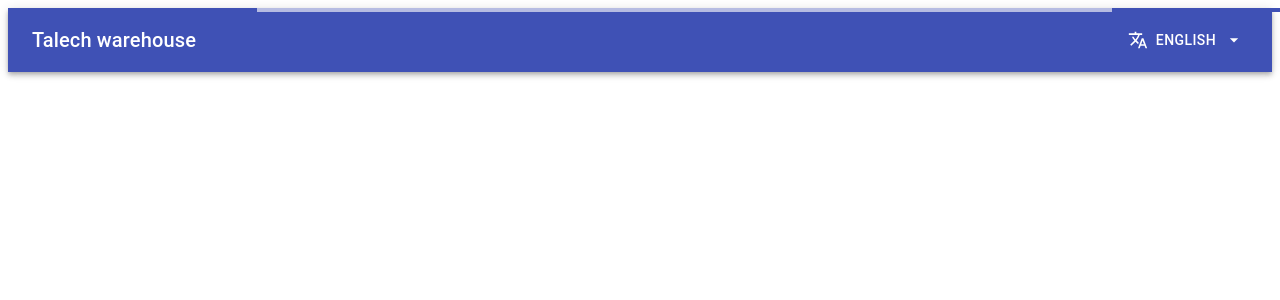
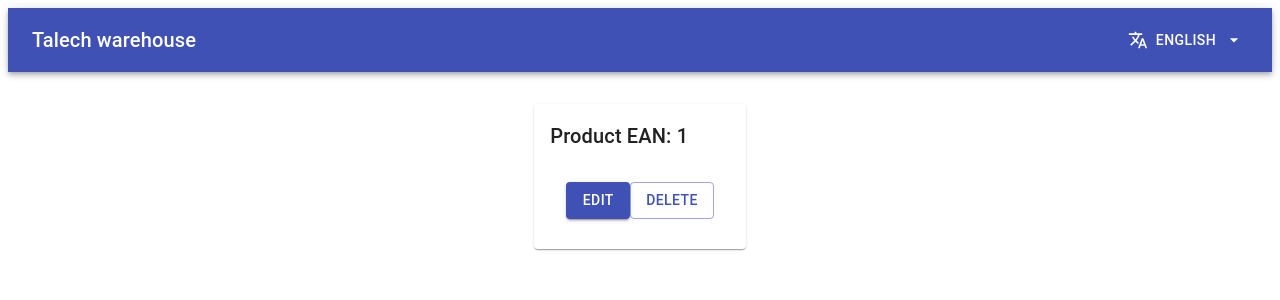
Before and after one commit to mchavkin/talech, a React (Create React App) app: page /products/1 in a window 1280 px wide. Shown: the top 300 px of the page. Built offline with nearby package versions, Linux system fonts and the light colour scheme.

Commit message:
Preview, new added or edited entries are forwarded to edit page with updated ean.

```diff
--- a/src/components/MessageDisplay/MessageDisplay.js
+++ b/src/components/MessageDisplay/MessageDisplay.js
@@ -10,7 +10,6 @@ export default function MessageDisplay() {
     const dispatch = useDispatch();
     const {t} = useTranslation();
     const handleClose = () => dispatch(clearMessage());
-    debugger
     return (
         <Snackbar
             open={!!message}
--- a/src/components/pages/EditProduct/EditProduct.js
+++ b/src/components/pages/EditProduct/EditProduct.js
@@ -1,21 +1,22 @@
 import React from "react";
-import {Redirect, useParams} from "react-router";
+import {Redirect, useHistory} from "react-router";
 import {useDispatch, useSelector} from "react-redux";
-import {editEntry, clearMessage, loading} from "../../../redux/actions";
+import {clearMessage, loading, saveEditedEntry} from "../../../redux/actions";
 import AddEditProduct from "../../AddEditProduct/AddEditProduct";
 
 export default function EditProduct() {
-    const {id} = useParams();
-    const entry = useSelector(state => state.entries.find(entry => id === entry.ean));
+    // const {id} = useParams();
+    const history = useHistory();
+    const selectedEntry = useSelector(state => state.selectedEntry);
     const dispatch = useDispatch();
-    const onSubmit = (entry) => dispatch(editEntry(id, entry));
+    const onSubmit = (entry) => dispatch(saveEditedEntry(selectedEntry.ean, entry, history));
 
     dispatch(clearMessage());
-    if (!entry) dispatch(loading());
+    if (!selectedEntry) dispatch(loading());
     return (
         <>
-            {!entry ? <Redirect to={'/'}/>:
-            <AddEditProduct onSubmit={onSubmit} initialInputs={entry}/>}
+            {!selectedEntry ? <Redirect to={'/'}/> :
+                <AddEditProduct onSubmit={onSubmit} initialInputs={selectedEntry}/>}
         </>
     )
 }
--- a/src/components/pages/List/List.js
+++ b/src/components/pages/List/List.js
@@ -5,7 +5,7 @@ import Paper from "@material-ui/core/Paper";
 import {makeStyles} from "@material-ui/core/styles";
 import useTranslation from "../../../utils/useTranslation";
 import {useDispatch, useSelector} from "react-redux";
-import {removeEntry, editEntry, getPage} from "../../../redux/actions";
+import {removeEntry, saveEditedEntry, getPage, selectEntry} from "../../../redux/actions";
 
 
 const fields = ['name', 'ean', 'type', 'weight', 'color', 'quantity', 'price'];
@@ -41,11 +41,16 @@ export default function List() {
 
     const handleActiveChange = (entry) => {
         const newEntry = {...entry, active: !entry.active}
-        dispatch(editEntry(entry.ean, newEntry));
+        dispatch(saveEditedEntry(entry.ean, newEntry));
     }
 
     const deleteEntry = (ean) => {
         dispatch(removeEntry(ean));
+    }
+
+    const handleSelectEntry =  (entry, edit) => {
+        dispatch(selectEntry(entry));
+        history.push(`/${entry.ean}${edit ? '/edit': ''}`);
     }
 
 
@@ -97,15 +102,15 @@ export default function List() {
                                 )}
                                 <TableCell>
                                     <Button variant="outlined" color="primary"
-                                            onClick={() => history.push(`/${product.ean}`)}>
+                                            onClick={() => {handleSelectEntry(product);}}>
                                         {t('buttons.view')}
                                     </Button>
                                     <Button variant="contained" color="primary"
-                                            onClick={() => history.push(`/${product.ean}/edit`)}>
+                                            onClick={() => handleSelectEntry(product, true)}>
                                         {t('buttons.edit')}
                                     </Button>
                                     <Button variant="contained" color="primary"
-                                            onClick={() => deleteEntry(product.ean)}>
+                                            onClick={() => deleteEntry()}>
                                         {t('buttons.delete')}
                                     </Button>
                                 </TableCell>
--- a/src/components/pages/NewProduct/NewProduct.js
+++ b/src/components/pages/NewProduct/NewProduct.js
@@ -1,18 +1,20 @@
-import React, {useState} from "react";
+import React from "react";
 import AddEditProduct from "../../AddEditProduct/AddEditProduct";
 import {useDispatch} from "react-redux";
 import {addEntry, clearMessage} from "../../../redux/actions";
+import {useHistory} from "react-router";
 
 export default function NewProduct() {
     const dispatch = useDispatch();
+    const history = useHistory();
     dispatch(clearMessage());
-    const onSubmit = (entry) => dispatch(addEntry(entry));
+    const onSubmit = (entry) => dispatch(addEntry(history, entry));
     const inputs = {
         name: '',
         ean: '',
         type: '',
         weight: '',
-        active: '',
+        active: true,
         quantity: '',
         price: '',
         color: []
--- a/src/components/pages/Preview/Preview.js
+++ b/src/components/pages/Preview/Preview.js
@@ -1,13 +1,76 @@
 import React from "react";
-import {useParams} from "react-router";
-import {useSelector} from "react-redux";
+import {useHistory, useParams} from "react-router";
+import {useDispatch, useSelector} from "react-redux";
+import Card from "@material-ui/core/Card";
+import {Typography} from "@material-ui/core";
+import useTranslation from "../../../utils/useTranslation";
+import {getEntry, removeEntry} from "../../../redux/actions";
+import {makeStyles} from "@material-ui/core/styles";
+import Button from "@material-ui/core/Button";
+
+const useStyle = makeStyles(theme => ({
+    root: {
+        display: 'flex',
+        justifyContent: 'center'
+    },
+    card: {
+        margin: theme.spacing(4),
+    },
+    body: {
+        margin: theme.spacing(2)
+    },
+    buttons: {
+        margin: theme.spacing(3)
+    }
+}))
 
 export default function Preview() {
     const {id} = useParams();
-    const entry = useSelector(state => state.entries.find(entry => id === entry.ean));
+    const {t} = useTranslation();
+    const history = useHistory();
+    const classes = useStyle();
+    const loading = useSelector(state => state.loading);
+    const entry = useSelector(state => state.selectedEntry);
+    const dispatch = useDispatch();
+
+    const deleteEntry = () => {
+        dispatch(removeEntry(entry.ean));
+        history.push('/');
+    }
+    const editEntry = () => history.push(`/${entry.ean}/edit`)
+
+    if (loading) dispatch(getEntry(id));
     return (
-        <div>
-            {JSON.stringify(entry)}
+        <div className={classes.root}>
+            <Card className={classes.card}>
+                <Typography variant={"h6"} className={classes.body}>
+                    {`${t('product')} ${t('field.ean')}: ${id}`}
+                </Typography>
+
+                {entry && Object.getOwnPropertyNames(entry).map(property => (
+                    <Typography variant={"body1"} key={property} className={classes.body}>
+                        <span>{`${t(`field.${property}`)}: `}</span>
+                        <span>
+                            {
+                                Array.isArray(entry[property]) ?
+                                    entry[property].join(', ') :
+                                    entry[property]}
+                        </span>
+                    </Typography>
+                ))}
+                <div className={classes.buttons}>
+                    <Button>
+                        <Button variant="contained" color="primary"
+                                onClick={editEntry}>
+                            {t('buttons.edit')}
+                        </Button>
+                        <Button variant="outlined" color="primary"
+                                onClick={deleteEntry}>
+                            {t('buttons.delete')}
+                        </Button>
+                    </Button>
+                </div>
+            </Card>
         </div>
     )
 }
--- a/src/persistence/storage.js
+++ b/src/persistence/storage.js
@@ -5,6 +5,7 @@ const ADD_SUCCESS = 'messages.addSuccess';
 const EDIT_SUCCESS = 'messages.editSuccess';
 const REMOVE_SUCCESS = 'messages.removeSuccess';
 const EAN_CONFLICT = 'messages.eanConflict'
+const NOT_FOUND = 'messages.notFound'
 
 
 const getAllEntries = () => JSON.parse(localStorage.getItem(WAREHOUSE)) || initialData;
@@ -42,7 +43,7 @@ export const removeEntry = (ean) => {
 export const getEntry = (ean) => {
     const warehouse = getAllEntries();
     const entry = warehouse.find(e => ean === e.ean);
-    if (!entry) throw new Error('notFound');
+    if (!entry) throw new Error(NOT_FOUND);
     return entry;
 }
 
--- a/src/redux/actionTypes.js
+++ b/src/redux/actionTypes.js
@@ -2,7 +2,7 @@ export const SET_ENTRY = 'SET_ENTRY';
 export const SET_PAGE = 'SET_PAGE';
 export const ADD_ENTRY = 'ADD_ENTRY';
 export const EDIT_ENTRY = 'EDIT_ENTRY';
-export const REMOVE_ENTRY = 'REMOVE_ENTRY';
+export const SELECTED_ENTRY = 'SELECTED_ENTRY';
 
 export const LOADING = 'LOADING';
 export const SHOW_MESSAGE = 'SHOW_MESSAGE';
--- a/src/redux/actions.js
+++ b/src/redux/actions.js
@@ -1,4 +1,4 @@
-import {CLEAR_MESSAGE, SHOW_MESSAGE, LOADING, SET_PAGE} from "./actionTypes";
+import {CLEAR_MESSAGE, SHOW_MESSAGE, LOADING, SET_PAGE, SELECTED_ENTRY} from "./actionTypes";
 import api from "../api/api";
 import store from "./store";
 
@@ -39,11 +39,13 @@ export function getPage() {
     }
 }
 
-export function addEntry(entry) {
+export function addEntry(history, entry) {
     return async function (dispatch) {
         dispatch(loading());
         try {
             const message = await api.addEntry(entry);
+            dispatch(selectEntry(entry));
+            history.push(`/${entry.ean}/edit`);
             dispatch(showMessage({message, severity: 'info'}));
         } catch (error) {
             dispatch(showMessage({message: error.message, severity: 'error'}))
@@ -51,11 +53,13 @@ export function addEntry(entry) {
     }
 }
 
-export function editEntry(ean, entry) {
+export function saveEditedEntry(ean, entry, history) {
     return async function (dispatch) {
         dispatch(loading());
         try {
             const message = await api.editEntry(ean, entry);
+            dispatch(selectEntry(entry));
+            history && history.push(`/${entry.ean}/edit`);
             dispatch(showMessage({message, severity: 'info'}));
         } catch (error) {
             dispatch(showMessage({message: error.message, severity: 'error'}))
@@ -74,3 +78,22 @@ export function removeEntry(ean) {
         }
     }
 }
+
+export function selectEntry(entry) {
+    return ({
+        type: SELECTED_ENTRY,
+        entry
+    })
+}
+
+export function getEntry(ean) {
+    return async function (dispatch) {
+        try {
+            const entry = await api.getEntry(ean);
+            dispatch(selectEntry(entry));
+            dispatch(clearMessage());
+        } catch (error) {
+            dispatch(showMessage({message: error.message, severity: 'error'}))
+        }
+    }
+}
--- a/src/redux/reducer.js
+++ b/src/redux/reducer.js
@@ -1,4 +1,4 @@
-import {CLEAR_MESSAGE, LOADING, SET_PAGE, SHOW_MESSAGE} from "./actionTypes";
+import {CLEAR_MESSAGE, SELECTED_ENTRY, LOADING, SET_PAGE, SHOW_MESSAGE} from "./actionTypes";
 
 const initialState = {
     loading: true,
@@ -8,7 +8,8 @@ const initialState = {
     total: 0,
     message: null,
     sortBy: null,
-    direction: 'asc'
+    direction: 'asc',
+    currentEntry: null
 };
 
 export default function (state = initialState, action) {
@@ -37,7 +38,14 @@ export default function (state = initialState, action) {
             return ({
                 ...state,
                 ...action.payload,
+                currentEntry: null,
                 loading: false
+            })
+        }
+        case SELECTED_ENTRY :{
+            return ({
+                ...state,
+                selectedEntry: action.entry
             })
         }
         default:
--- a/src/resources/locales/en/translation.json
+++ b/src/resources/locales/en/translation.json
@@ -1,6 +1,7 @@
 {
   "language": "english",
   "title": "Talech warehouse",
+  "product": "Product",
   "yes": "Yes",
   "no": "No",
   "field": {
@@ -35,6 +36,7 @@
     "addSuccess": "New product have been added",
     "editSuccess": "The product info was updated",
     "removeSuccess": "Product EAN{{ean}} was deleted",
-    "eanConflict": "There is another product with the same EAN"
+    "eanConflict": "There is another product with the same EAN",
+    "notFound": "Product not found"
   }
 }
--- a/src/resources/locales/lt/translation.json
+++ b/src/resources/locales/lt/translation.json
@@ -1,6 +1,7 @@
 {
   "language": "lietuvių",
   "title": "Talech sandėlis",
+  "product": "Prekė",
   "yes": "Taip",
   "no": "Ne",
   "field": {
--- a/src/resources/locales/ru/translation.json
+++ b/src/resources/locales/ru/translation.json
@@ -1,6 +1,7 @@
 {
   "language": "русский",
   "title": "Talech склад",
+  "product": "Продукт",
   "yes": "Да",
   "no": "Нет",
   "field": {
```
